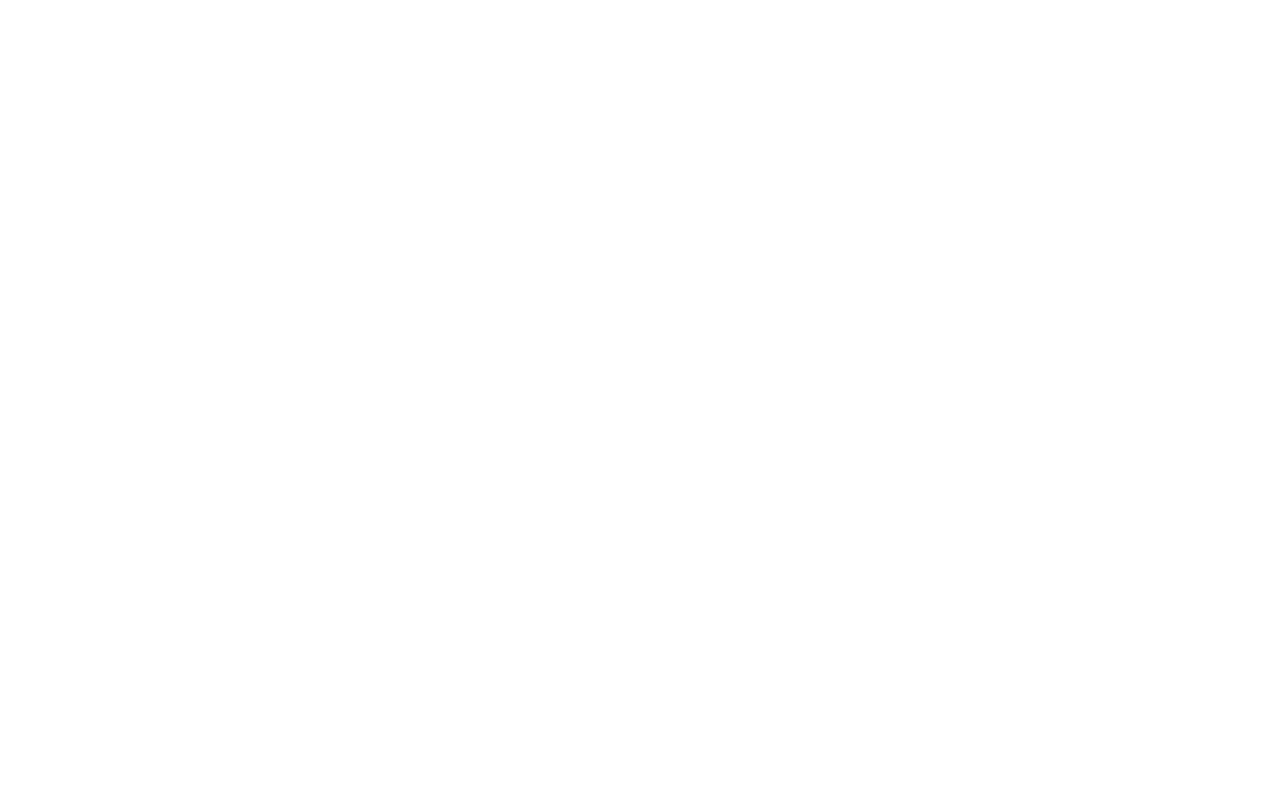
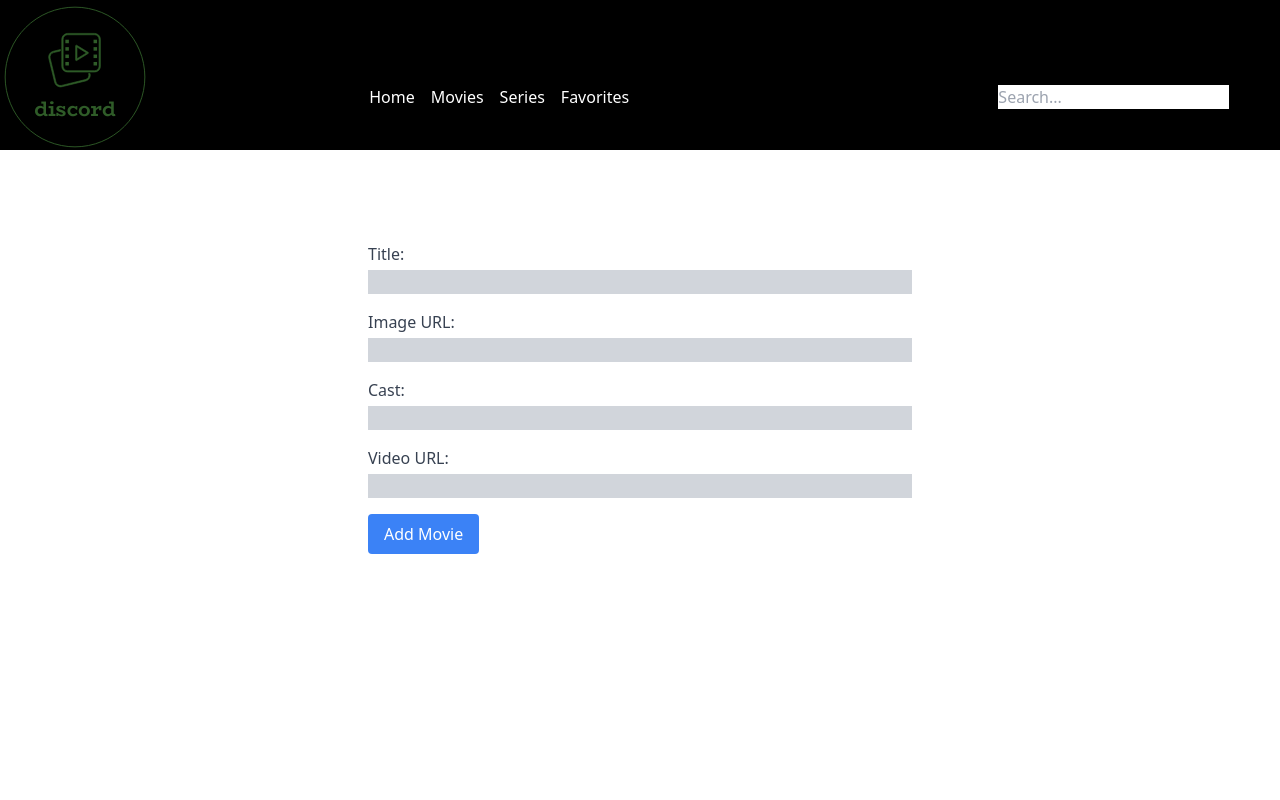
Before and after one commit to nithin-yz/Movie-App, a React (Vite) app: page /addmovie in a window 1280 px wide. Before the commit this address had no page. Shown: the top 800 px of the page. Built offline with nearby package versions, Linux system fonts and the light colour scheme; a web font is replaced by a local one.

Commit message:
add movie page setup

```diff
--- a/package.json
+++ b/package.json
@@ -19,6 +19,7 @@
     "react-redux": "^9.1.2",
     "react-router-dom": "^6.23.0",
     "redux": "^5.0.1",
+    "uuid": "^9.0.1",
     "yup": "^1.4.0"
   },
   "devDependencies": {
--- a/src/App.jsx
+++ b/src/App.jsx
@@ -6,6 +6,7 @@ import EditMovie from "./Pages/editmovie"
 import { Provider } from "react-redux"
 import Store from "./redux/store"
 import { BrowserRouter, Routes, Route } from "react-router-dom"
+import Addmovieform from "./Pages/Addmovie"
 
 
 
@@ -50,7 +51,11 @@ element={EditMovie}
 
 </Route>
 
+<Route
+path="/addmovie"
+element={<Addmovieform/>}
 
+/>
 
                 </Routes>
 
--- a/src/Pages/Addmovie.jsx
+++ b/src/Pages/Addmovie.jsx
@@ -1,80 +1,86 @@
 import React from 'react'
-import { useFormik } from 'formik'
+import { Field, Formik , Form,ErrorMessage } from 'formik'
 import * as Yup from 'yup'
+import Header1 from '../components/header'
+import Footer1 from '../components/footer'
+import { v4 as uuidv4 } from 'uuid'
+
+const Addmovieform =()=>{
+const initialvalues ={
+
+title:"",
+imageurl:"",
+cast:"",
+videourl:"",
+rating:""
+
+
+
+
+}
+
 
 const validationSchema = Yup.object({
-  title: Yup.string().required('Title is required'),
-  cast: Yup.string().required('Cast is required'),
-  imageUrl: Yup.string().required('Image URL is required'),
+
+  title:Yup.string().required("title is required"),
+  imageurl:Yup.string().required("imageurl is required"),
+  cast: Yup.string().required("cast is required"),
+
+videourl:Yup.string().required("video is required")
+
+
+
 })
 
-const AddMovie = () => {
-  const formik = useFormik({
-    initialValues: {
-      title: '',
-      cast: '',
-      imageUrl: '',
-    },
-    validationSchema,
-    onSubmit: (values) => {
-      // Add movie to context or state
-      console.log(values)
-    },
-  })
+const handlesubmit = (values)=>{
 
+const moviesobject ={...values, id:uuidv4(),rating:[]}
+console.log(moviesobject)
+
+
+}
 return (
-    <div>
-      <h2>Add Movie</h2>
-      <form onSubmit={formik.handleSubmit}>
-        <div>
-          <label htmlFor="title">Title</label>
-          <input
-            id="title"
-            name="title"
-            type="text"
-            onChange={formik.handleChange}
-            onBlur={formik.handleBlur}
-            value={formik.values.title}
-          />
-          {formik.touched.title && formik.errors.title ? (
-            <div>{formik.errors.title}</div>
-          ) : null}
+<>
+
+<Header1></Header1>
+
+<Formik initialValues={initialvalues} validationSchema={validationSchema} onSubmit={handlesubmit}>
+<Form  className="max-w-xl mx-auto px-4 py-8">
+  <div className="mb-4">
+    <label htmlFor="title" className="block text-gray-700">Title:</label>
+    <Field type="text" id="title" name="title" className="form-input mt-1 block w-full bg-gray-300" />
+    <ErrorMessage name="title" component="div" className="text-red-500 mt-1 " />
   </div>
 
-        <div>
-          <label htmlFor="cast">Cast</label>
-          <input
-            id="cast"
-            name="cast"
-            type="text"
-            onChange={formik.handleChange}
-            onBlur={formik.handleBlur}
-            value={formik.values.cast}
-          />
-          {formik.touched.cast && formik.errors.cast ? (
-            <div>{formik.errors.cast}</div>
-          ) : null}
+
+
+
+  <div className="mb-4">
+    <label htmlFor="imageUrl" className="block text-gray-700">Image URL:</label>
+    <Field type="text" id="imageUrl" name="imageurl" className="form-input mt-1 block w-full bg-gray-300" />
+    <ErrorMessage name="imageUrl" component="div" className="text-red-500 mt-1" />
   </div>
 
-        <div>
-          <label htmlFor="imageUrl">Image URL</label>
-          <input
-            id="imageUrl"
-            name="imageUrl"
-            type="text"
-            onChange={formik.handleChange}
-            onBlur={formik.handleBlur}
-            value={formik.values.imageUrl}
-          />
-          {formik.touched.imageUrl && formik.errors.imageUrl ? (
-            <div>{formik.errors.imageUrl}</div>
-          ) : null}
+  <div className="mb-4">
+    <label htmlFor="cast" className="block text-gray-700">Cast:</label>
+    <Field type="text" id="cast" name="cast" className="form-input mt-1 block w-full bg-gray-300" />
+    <ErrorMessage name="cast" component="div" className="text-red-500 mt-1" />
   </div>
 
-        <button type="submit">Add Movie</button>
-      </form>
+  <div className="mb-4">
+    <label htmlFor="videoUrl" className="block text-gray-700">Video URL:</label>
+    <Field type="text" id="videoUrl" name="videourl" className="form-input mt-1 block w-full bg-gray-300" />
+    <ErrorMessage name="videoUrl" component="div" className="text-red-500 mt-1" />
   </div>
+
+
+
+  <button type="submit" className="bg-blue-500 text-white px-4 py-2 rounded hover:bg-blue-600">Add Movie</button>
+</Form>
+</Formik>
+<Footer1></Footer1>
+</>
 )
 }
 
-export default AddMovie
+export default Addmovieform;
```
Also changed, not shown: 1 other file (tests, documents, lock files or other folders). Lines whose indentation alone changed are shown as unchanged.
